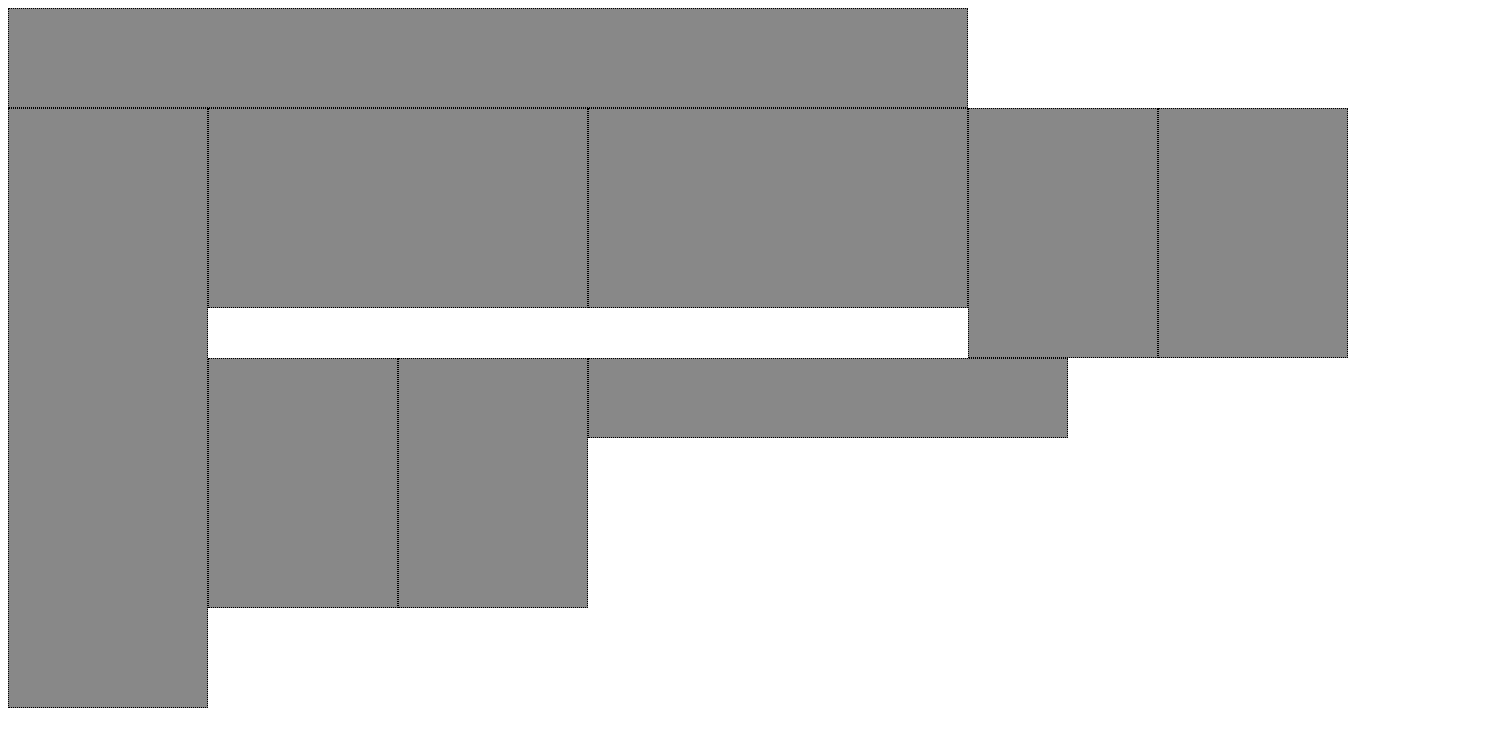
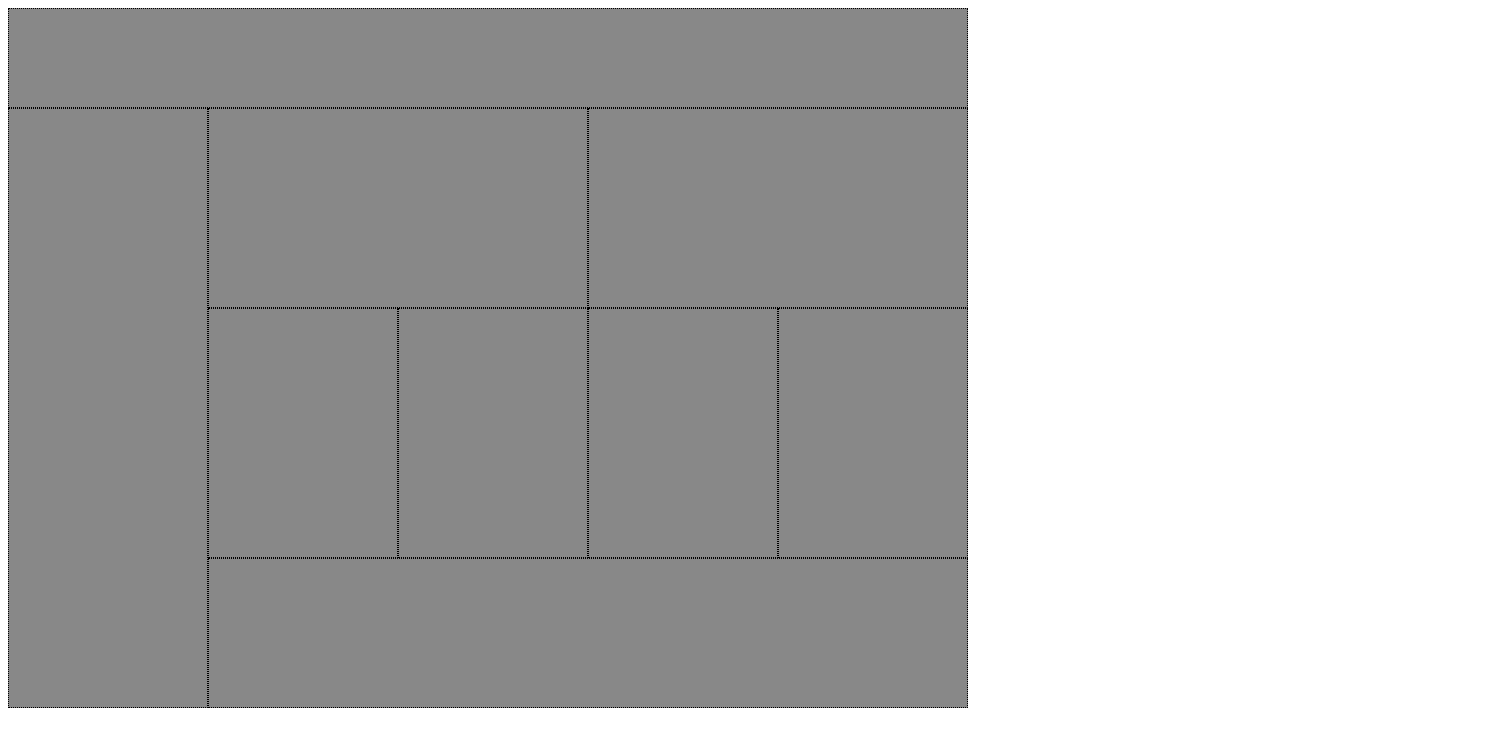
Before and after one commit to GurinderB/lab-01, a plain HTML site: page index.html in a window 1280 px wide. Shown: the whole page, 1508 px wide, since content can reach past the window. Drawn offline with Linux system fonts and the light colour scheme.

Commit message:
All alignments works

```diff
--- a/style.css
+++ b/style.css
@@ -8,7 +8,7 @@ div {
   border: 1px dotted #000;
   background: #888;
   box-sizing: border-box;
-  width: 480px
+  width: 100%;
 }
 #a {
     height: 75px ;
@@ -33,9 +33,9 @@ div {
     float: left;
        }
 
-@media (min-width: 480px) {
+@media (min-width: 768px) {
   section {
-    width: 1500px;
+    width: 960px;
   }
 #a {
     width: 960px;
@@ -49,21 +49,27 @@ div {
  #c {
      width: 380px;
      height: 200px;
-     float: clear;
+     /* float: clear; */
      float: left;
  }
  #d {
     width: 380px;
     height: 200px;
-    float: clear;
+    /* float: clear; */
     float: left;
+    /* float: clear; */
 }
  #efgh {
     width: 190px;
     height: 250px;
-    float: clear;
+    /* float: clear; */
     float: left;
    }
+ #i {
+   width: 760px;
+   height: 150px;
+ }
+
 }
 
 /*
```
